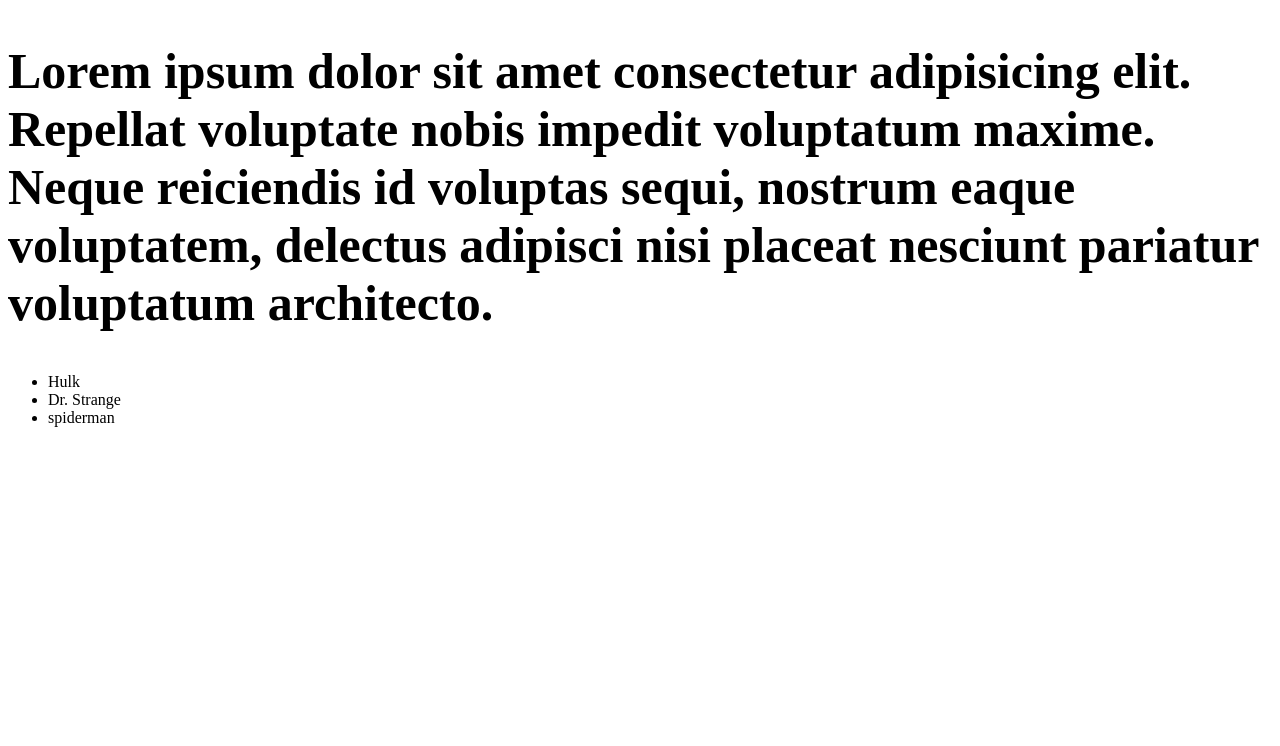
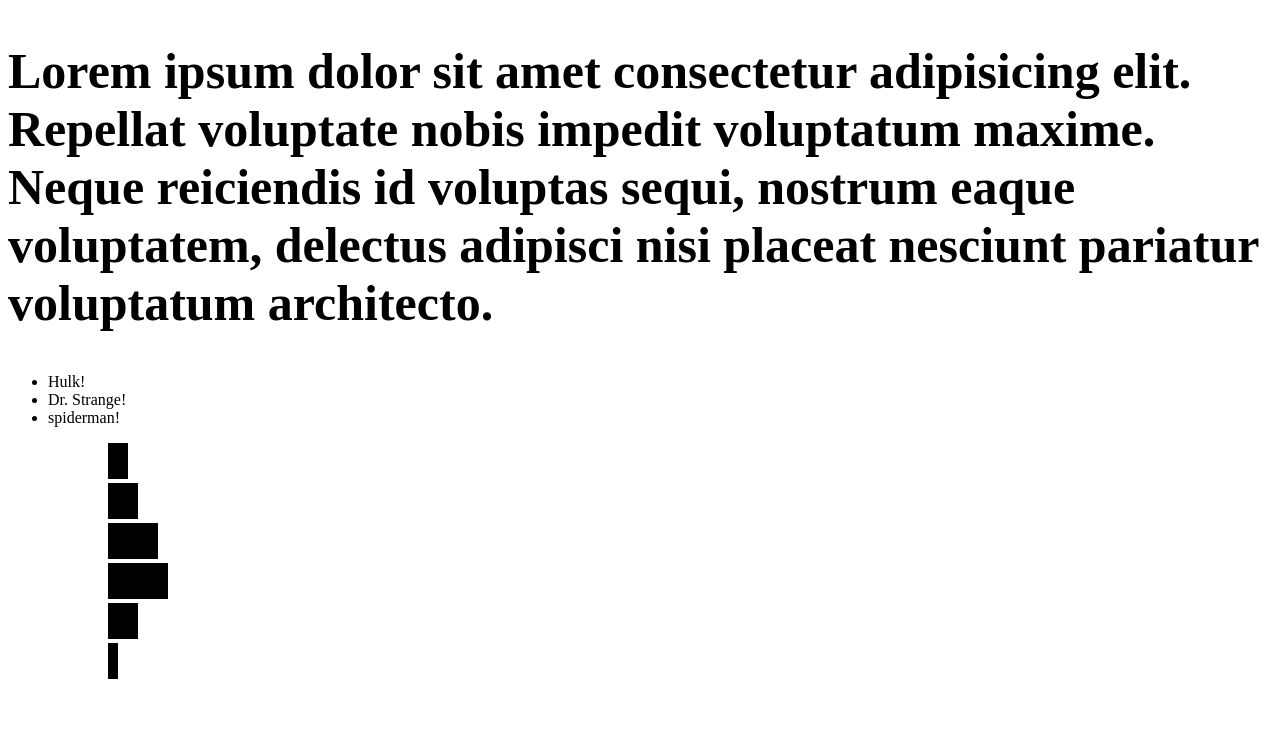
Before and after one commit to emrichmp/D3JS_Test, a plain HTML site: page index.html in a window 1280 px wide. Drawn offline with nearby package versions, Linux system fonts and the light colour scheme.

Commit message:
made a quick graph w/ d3

```diff
--- a/index.html
+++ b/index.html
@@ -9,17 +9,29 @@
 <body>
     <h2>Lorem ipsum dolor sit amet consectetur adipisicing elit. Repellat voluptate nobis impedit voluptatum maxime. Neque reiciendis id voluptas sequi, nostrum eaque voluptatem, delectus adipisci nisi placeat nesciunt pariatur voluptatum architecto.</h2>
     <ul></ul>
+    <svg width="300px" height="300px"></svg>
     <script src="https://d3js.org/d3.v5.min.js"></script>
     <script>
     heros = ['Hulk', 'Dr. Strange', 'spiderman'];
     // we can select anything using d3.select
+    // use <svg> for any type of graph
     d3.select('h2').style('font-size', "50px");
     d3.select("ul")
     .selectAll("li")
     .data(heros)
     .enter()
     .append("li")
-    .text(hero => hero);
+    .text(hero => hero + "!");
+    var numbers = [20, 30, 50, 60, 30, 10];
+    var barWeight = 40;
+    d3.select("svg")
+        .selectAll("rect")
+        .data(numbers)
+        .enter()
+        .append("rect")
+        .attr("width", d => d)
+        .attr("height", barWeight - 4)
+        .attr("transform", (d, i) => "translate(100," + i * barWeight + ")");
     </script>
 </body>
 </html>
```
